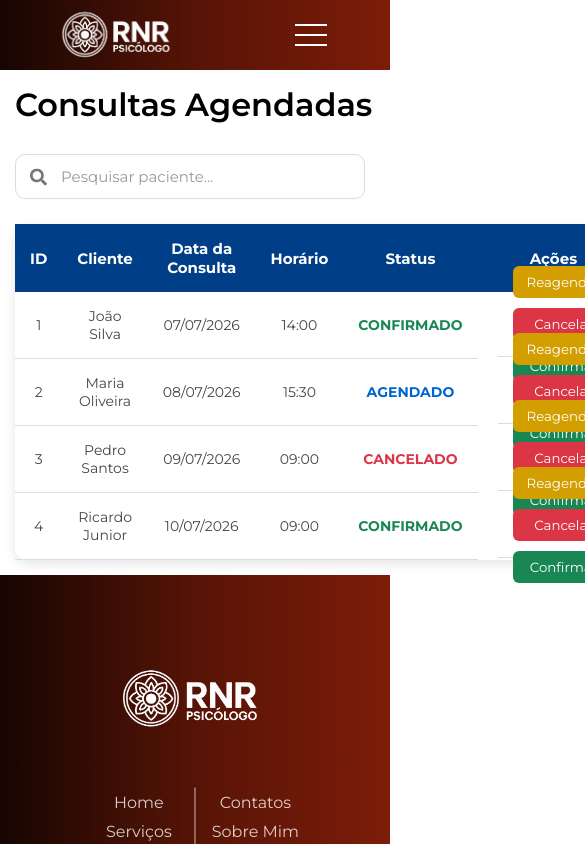
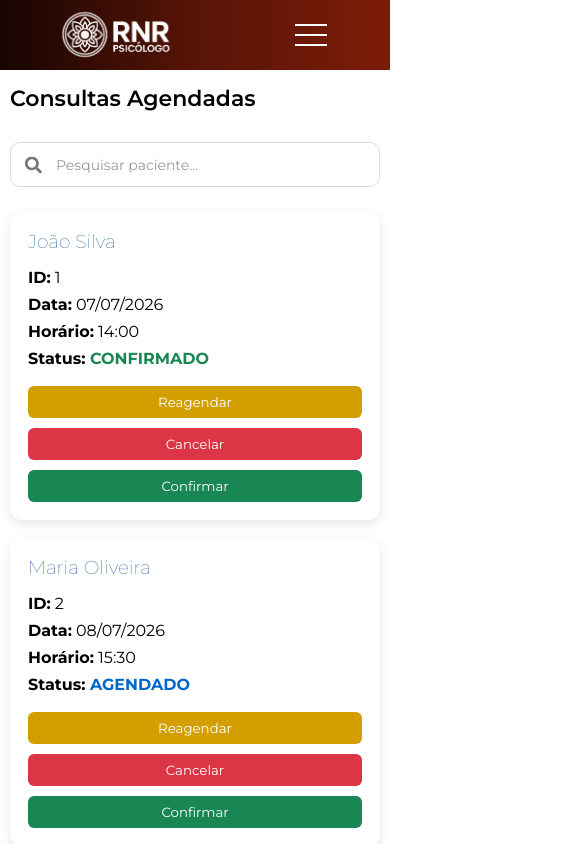
Before and after one commit to VictorEmanuel06/projeto-integrador-back-end, a React (Vite) app in the folder frontend/: page /listadeagendamento in a window 390 px wide. Shown: the top 844 px of the page, 585 px wide, since content can reach past the window. Built offline with nearby package versions, Linux system fonts and the light colour scheme.

Commit message:
responsividade lista de agendamento

```diff
--- a/frontend/src/pages/ListaDeAgendamentos/ListaDeAgendamento.css
+++ b/frontend/src/pages/ListaDeAgendamentos/ListaDeAgendamento.css
@@ -2,414 +2,321 @@
    CONTAINER PRINCIPAL
 ============================== */
 
-
 .consultas {
     width: 100%;
     padding: 30px;
+    box-sizing: border-box;
 }
-
-
 
 /* ==============================
    TÍTULO
 ============================== */
 
-
 .consultas-titulo {
-
     font-size: 32px;
-
     font-weight: 600;
-
     color: black;
-
     margin-bottom: 30px;
-
 }
 
+/* ==============================
+   TOPO
+============================== */
 
+.consultas-topo {
+    display: flex;
+    justify-content: space-between;
+    align-items: center;
+    gap: 20px;
+    margin-bottom: 25px;
+}
 
 /* ==============================
-   TOPO - PESQUISA + BOTÃO
+   PESQUISA
 ============================== */
 
-
-.consultas-topo {
-
-    display: flex;
-
-    justify-content: space-between;
-
-    align-items: center;
-
-    margin-bottom: 25px;
-
-    gap: 20px;
-
+.campo-pesquisa {
+    position: relative;
+    width: 350px;
+    max-width: 100%;
 }
 
-
-
-/* ==============================
-   CAMPO DE PESQUISA
-============================== */
-
-
-.campo-pesquisa {
-
-    position: relative;
-
-    width: 350px;
-
+.consultas-input {
+    width: 100%;
+    height: 45px;
+    padding-left: 45px;
+    padding-right: 15px;
+    border-radius: 10px;
+    border: 1px solid #dcdcdc;
+    background: white;
+    font-size: 15px;
+    color: #333;
+    outline: none;
+    transition: .3s;
+    box-sizing: border-box;
 }
 
-
-
-.consultas-input {
-
-    width: 100%;
-
-    height: 45px;
-
-    padding-left: 45px;
-
-    padding-right: 15px;
-
-    border-radius: 10px;
-
-    border: 1px solid #dcdcdc;
-
-    background-color: #ffffff;
-
-    font-size: 15px;
-
-    color: #333;
-
-    outline: none;
-
-    transition: 0.3s;
-
+.consultas-input::placeholder {
+    color: #999;
 }
 
-
-
-.consultas-input::placeholder {
-
-    color: #999;
-
+.consultas-input:focus {
+    border-color: #4a6fa5;
+    box-shadow: 0 0 5px rgba(74,111,165,.25);
 }
 
-
-
-.consultas-input:focus {
-
-    border-color: #4a6fa5;
-
-    box-shadow: 0 0 5px rgba(74,111,165,0.25);
-
+.icone-pesquisa {
+    position: absolute;
+    left: 15px;
+    top: 50%;
+    transform: translateY(-50%);
+    color: #777;
+    font-size: 17px;
 }
-
-
-
-/* Ícone */
-
-.icone-pesquisa {
-
-    position: absolute;
-
-    left: 15px;
-
-    top: 50%;
-
-    transform: translateY(-50%);
-
-    font-size: 17px;
-
-    color: #777;
-
-}
-
-
 
 /* ==============================
    BOTÃO NOVA CONSULTA
 ============================== */
 
-
 .botao-nova-consulta {
-
-    background-color: grey;
-
+    background: grey;
     color: white;
-
+    border: none;
     padding: 12px 20px;
-
-    border: none;
-
     border-radius: 8px;
-
     cursor: pointer;
-
     font-size: 15px;
-
-    transition: 0.3s;
-
+    transition: .3s;
+    white-space: nowrap;
 }
 
-
-
 .botao-nova-consulta:hover {
-
-    background-color: rgb(87, 86, 86);
-
+    background: rgb(87, 86, 86);
 }
-
-
 
 /* ==============================
    TABELA
 ============================== */
 
+.tabela-container {
+    width: 100%;
+    overflow-x: auto;
+    display: block;
+}
 
 .consultas-tabela {
-
     width: 100%;
-
+    min-width: 900px;
     border-collapse: collapse;
-
-    background-color: white;
-
+    background: white;
     border-radius: 12px;
-
     overflow: hidden;
-
-    box-shadow: 0px 4px 12px rgba(0,0,0,0.1);
-
+    box-shadow: 0 4px 12px rgba(0,0,0,.1);
 }
 
-
-
-/* Cabeçalho */
-
 .consultas-cabecalho {
-    background-color: rgb(0, 63, 136);
+    background: rgb(0,63,136);
     color: white;
 }
-
-
 
 .consultas-cabecalho th {
     padding: 15px;
     text-align: center;
-    font-size: 15px;
     color: white;
 }
 
-
-
-/* Linhas */
-
-
 .linha-consulta {
-
-    transition: 0.2s;
-
+    transition: .2s;
 }
 
-
-
 .linha-consulta:hover {
-
-    background-color: #f1f5fb;
-
+    background: #f1f5fb;
 }
 
-
-
 .linha-consulta td {
-
     padding: 15px;
-
     text-align: center;
-
     border-bottom: 1px solid #ddd;
-
-    color: #444;
-
 }
-
-
 
 /* ==============================
    STATUS
 ============================== */
 
-
 .status-agendado {
-
     color: #0066cc;
-
     font-weight: bold;
-
 }
 
-
-
 .status-confirmado {
-
     color: #198754;
-
     font-weight: bold;
-
 }
 
-
-
 .status-cancelado {
-
     color: #dc3545;
-
     font-weight: bold;
-
 }
-
-
 
 /* ==============================
    AÇÕES
 ============================== */
 
+.acoes {
+    display: flex;
+    justify-content: center;
+    gap: 10px;
+}
 
-.acoes {
+.botao-reagendar,
+.botao-confirmar,
+.botao-cancelar {
+    border: none;
+    color: white;
+    padding: 8px 14px;
+    border-radius: 6px;
+    cursor: pointer;
+    transition: .3s;
+    white-space: nowrap;
+}
 
-    display: flex;
+.botao-reagendar {
+    background: #d39e00;
+}
 
-    justify-content: center;
+.botao-reagendar:hover {
+    background: #b88600;
+}
 
-    gap: 10px;
+.botao-confirmar {
+    background: #198754;
+}
+
+.botao-confirmar:hover {
+    background: #0f5836;
+}
+
+.botao-cancelar {
+    background: #dc3545;
+}
+
+.botao-cancelar:hover {
+    background: #b02a37;
+}
+
+
+/* ===========================
+   CARDS
+=========================== */
+
+.consultas-cards{
+    display: none;
+}
+
+.consulta-card{
+
+    background:#fff;
+
+    border-radius:12px;
+
+    padding:18px;
+
+    margin-bottom:18px;
+
+    box-shadow:0 4px 12px rgba(0,0,0,.1);
 
 }
 
+.consulta-card h3{
 
+    margin-bottom:15px;
 
-/* Botão Reagendar */
-
-
-.botao-reagendar {
-
-    background-color: #d39e00;
-    color: white;
-    border: none;
-    padding: 8px 14px;
-    border-radius: 6px;
-    cursor: pointer;
-    transition: 0.3s;
-}
-
-
-
-.botao-reagendar:hover {
-    background-color: #b88600;
-}
-
-/* Botão Confirmar */
-
-.botao-confirmar {
-    background-color: #198754;
-    color: white;
-    border: none;
-    padding: 8px 14px;
-    border-radius: 6px;
-    cursor: pointer;
-    transition: 0.3s;
-}
-
-.botao-confirmar:hover {
-    background-color: #0f5836;
-}
-
-
-/* Botão Cancelar */
-
-
-.botao-cancelar {
-
-    background-color: #dc3545;
-
-    color: white;
-
-    border: none;
-
-    padding: 8px 14px;
-
-    border-radius: 6px;
-
-    cursor: pointer;
-
-    transition: 0.3s;
+    color:#003f88;
 
 }
 
+.consulta-card p{
 
-
-.botao-cancelar:hover {
-
-    background-color: #b02a37;
+    margin:8px 0;
 
 }
 
+.acoes-card{
 
+    display:flex;
+
+    flex-direction:column;
+
+    gap:10px;
+
+    margin-top:18px;
+
+}
+
+.acoes-card button{
+
+    width:100%;
+
+}
 
 /* ==============================
    RESPONSIVIDADE
 ============================== */
 
+@media (max-width:768px){
 
-@media(max-width: 768px) {
+    .consultas{
 
-
-    .consultas {
-
-        padding: 15px;
+        padding:20px 15px;
 
     }
 
+    .consultas-topo{
 
+        flex-direction:column;
 
-    .consultas-topo {
-
-        flex-direction: column;
-
-        align-items: stretch;
+        align-items:stretch;
 
     }
 
+    .campo-pesquisa{
 
-
-    .consultas-input {
-
-        width: 100%;
+        width:100%;
 
     }
 
+    .botao-nova-consulta{
 
-
-    .consultas-tabela {
-
-        font-size: 14px;
-
-        overflow-x: auto;
+        width:100%;
 
     }
 
+    /* Esconde tabela */
 
-
-    .acoes {
-
-        flex-direction: column;
-
+    .tabela-container{
+        display:none;
     }
 
+    /* Mostra cards */
 
+    .consultas-cards{
+        display:block;
+    }
 
 }
+
+@media (max-width: 480px) {
+
+    .consultas {
+        padding: 15px 10px;
+    }
+
+    .consultas-titulo {
+        font-size: 22px;
+    }
+
+    .consultas-input {
+        font-size: 14px;
+    }
+
+}
--- a/frontend/src/pages/ListaDeAgendamentos/ListaDeAgendamento.jsx
+++ b/frontend/src/pages/ListaDeAgendamentos/ListaDeAgendamento.jsx
@@ -98,8 +98,7 @@ const consultasFiltradas = consultas.filter((consulta) =>
 
     </div>
 
-
-
+<div className="tabela-container">
     <table className="consultas-tabela">
 
         <thead className="consultas-cabecalho">
@@ -224,6 +223,57 @@ const consultasFiltradas = consultas.filter((consulta) =>
 
 
     </table>
+</div>
+<div className="consultas-cards">
+
+{consultasFiltradas.map((consulta) => (
+
+    <div className="consulta-card" key={consulta.id}>
+
+        <h3>{consulta.nomeCliente}</h3>
+
+        <p>
+            <strong>ID:</strong> {consulta.id}
+        </p>
+
+        <p>
+            <strong>Data:</strong> {consulta.dataConsulta}
+        </p>
+
+        <p>
+            <strong>Horário:</strong> {consulta.horarioConsulta}
+        </p>
+
+        <p>
+            <strong>Status:</strong>
+
+            <span className={`status-${consulta.status.toLowerCase()}`}>
+                {" "}{consulta.status}
+            </span>
+
+        </p>
+
+        <div className="acoes-card">
+
+            <button className="botao-reagendar">
+                Reagendar
+            </button>
+
+            <button className="botao-cancelar">
+                Cancelar
+            </button>
+
+            <button className="botao-confirmar">
+                Confirmar
+            </button>
+
+        </div>
+
+    </div>
+
+))}
+
+</div>
 
 
 </div>
```
